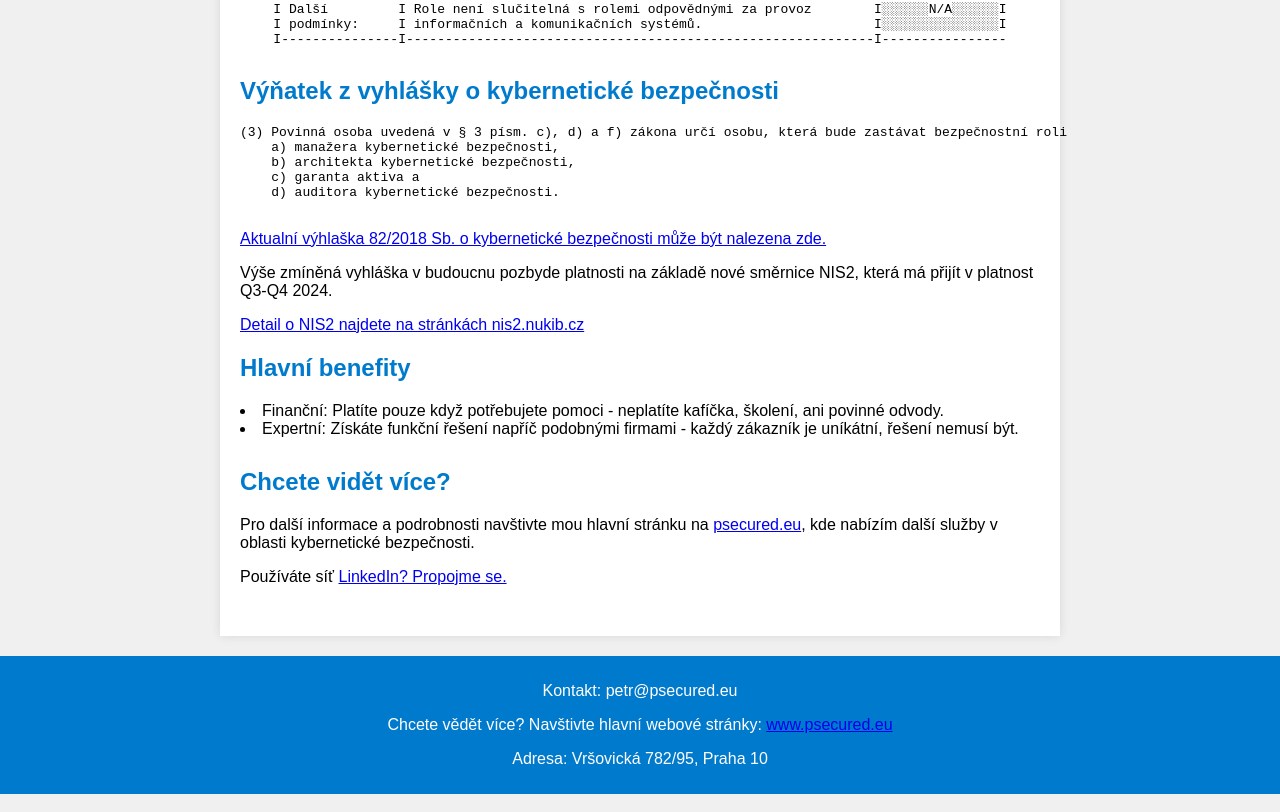
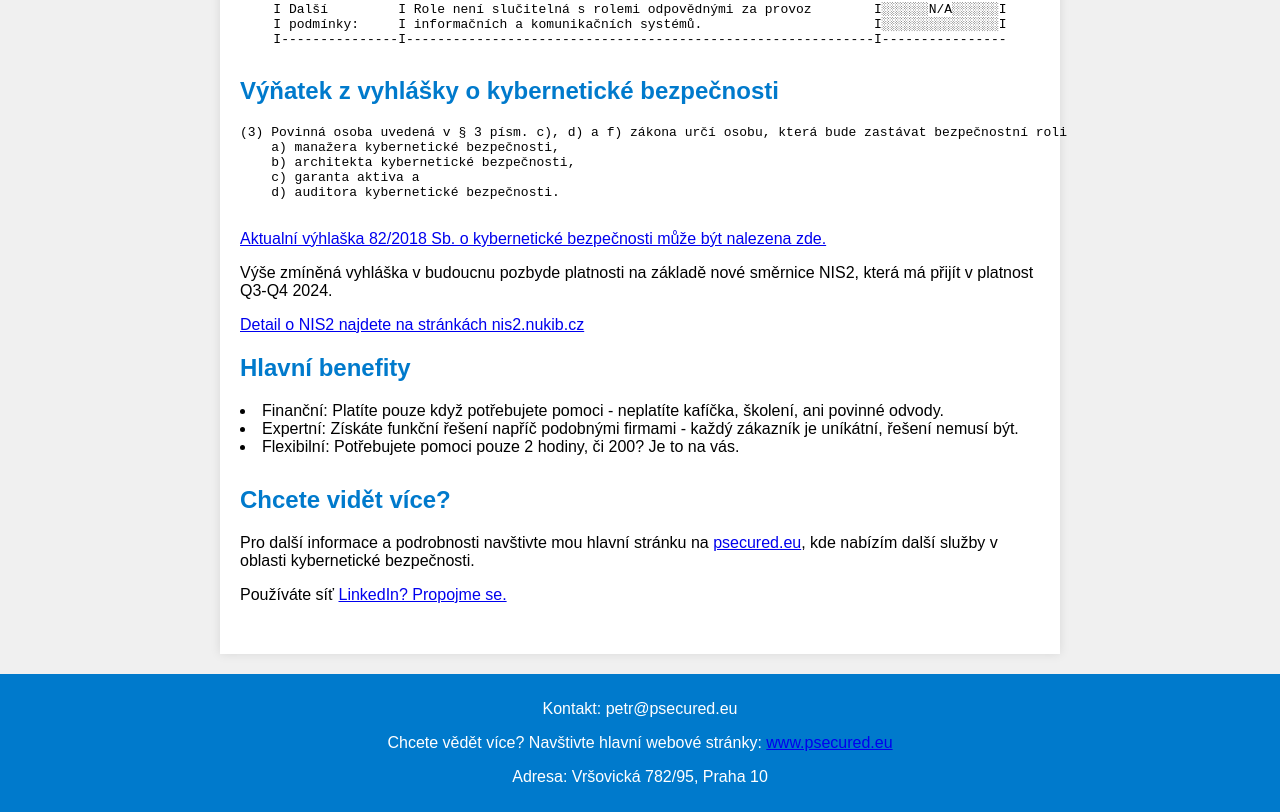
Before and after one commit to SleepyLctl/sleepylctl.github.io, a plain HTML site: page index.html in a window 1280 px wide. Shown: the part 1149-1961 px from the top of the page. Drawn offline with Linux system fonts and the light colour scheme.

Commit message:
Uprava textu

```diff
--- a/index.html
+++ b/index.html
@@ -201,6 +201,7 @@ I---------------I------------------------------------------------------------I--
             <h2>Hlavní benefity</h2>
             <li>Finanční: Platíte pouze když potřebujete pomoci - neplatíte kafíčka, školení, ani povinné odvody.</li>
             <li>Expertní: Získáte funkční řešení napříč podobnými firmami - každý zákazník je uníkátní, řešení nemusí být.</li>
+            <li>Flexibilní: Potřebujete pomoci pouze 2 hodiny, či 200? Je to na vás.</li>
             <p>
             </p>
         </section>
```
